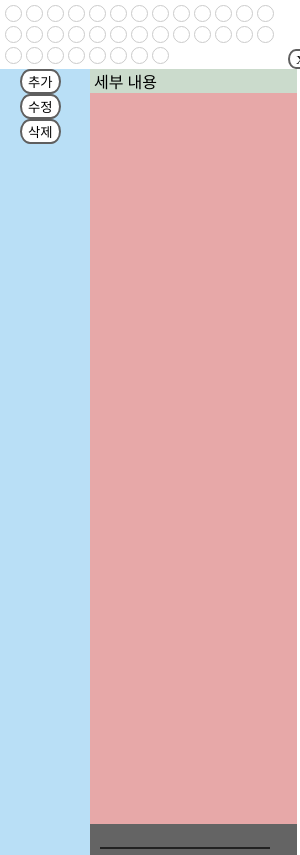
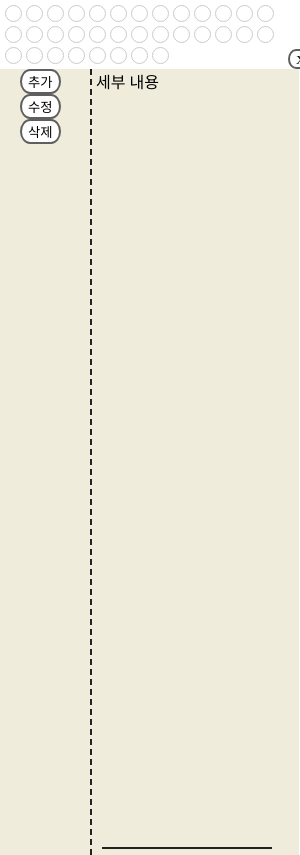
Before and after one commit to blakewoo/personal-secretary, an Electron app: page html/index.html in a window 300 px wide. Shown: the top 855 px of the page. Drawn offline with Linux system fonts and the light colour scheme.

Commit message:
update main page
- modify category and todo CRUD logic (uncompleted
- change color

```diff
--- a/css/indexCSS.css
+++ b/css/indexCSS.css
@@ -44,15 +44,16 @@ body{
 .left_container{
     height: 95%;
     width: 30%;
-    background-color: #b9dff6;
+    background-color: #efecdb;
     display: inline-block;
+    border-right: #222222 dashed 2px;
     float: left;
 }
 
 .right_container{
     height: 95%;
     width: 69%;
-    background-color: #cbdbcc;
+    background-color: #efecdb;
     display: inline-block;
     float: left;
 }
@@ -98,7 +99,7 @@ body{
 }
 
 .selected_category{
-    background-color: #5f5f5f;
+    background-color: #fff8bb;
 }
 
 .category_button:hover{
@@ -164,13 +165,13 @@ body{
     overflow: auto;
     height: 93%;
     width: 100%;
-    background-color: #e7a8a8;
+    background-color: #efecdb;
 }
 
 .todo_detail_bottom{
     height: 4%;
     width: 100%;
-    background-color: #646464;
+    background-color: #efecdb;
 }
 
 .todo_detail_text{
--- a/main.js
+++ b/main.js
@@ -264,12 +264,11 @@ app.whenReady().then(() => {
 
             let tempStr = []
             target.forEach((value,key,set) => {
-                tempStr.push(base64url(encrytionFiles(value.toString(),pass)))
+                tempStr.push(base64url(encrytionFiles(("{"+value.value+","+value.date+"}"),pass)))
             })
 
             // 하드 변경
             fs.writeFileSync("./"+base64url(encrytionFiles(id+","+args.category,pass)),tempStr.toString())
-
         }
         catch(e) {
             console.log(e)
```
